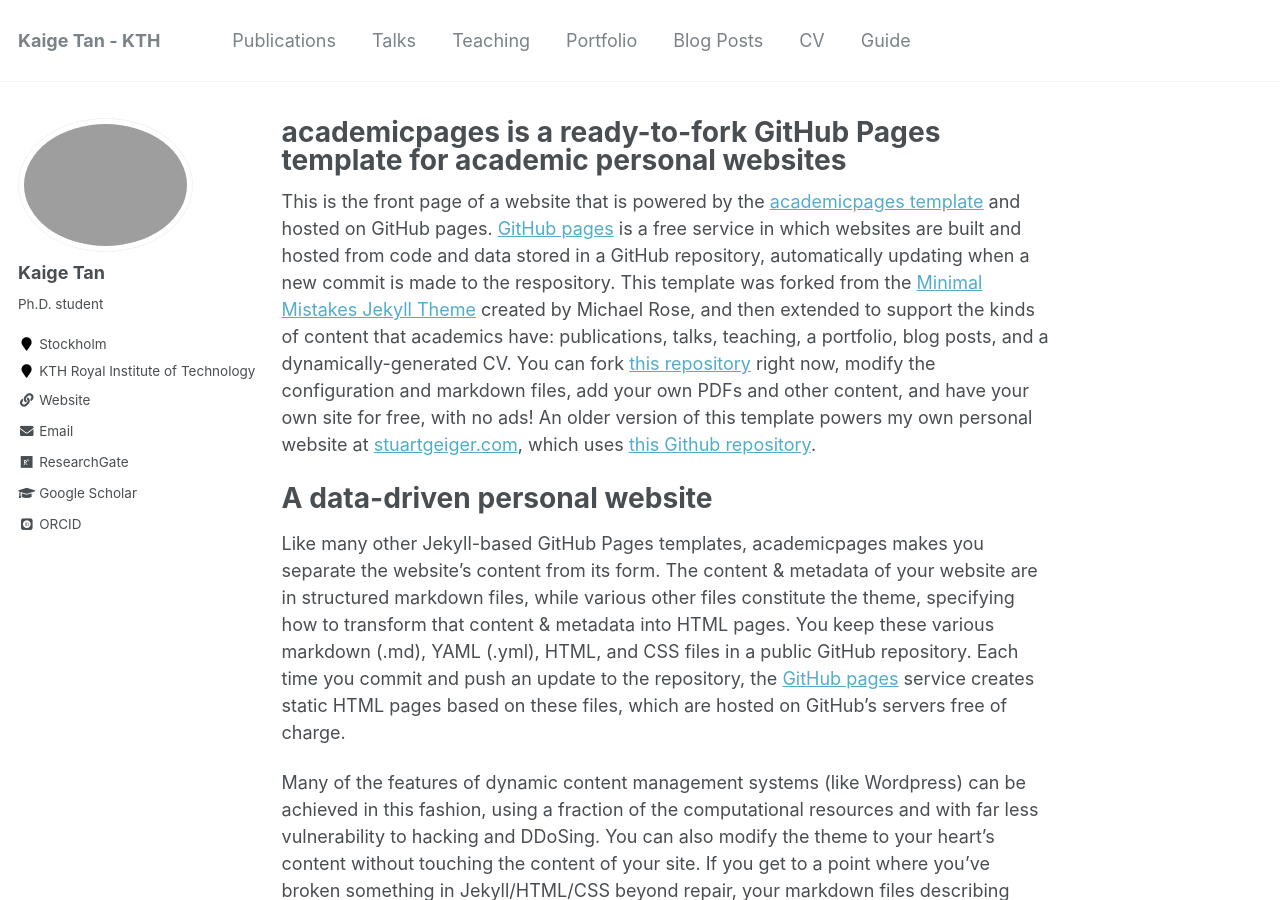
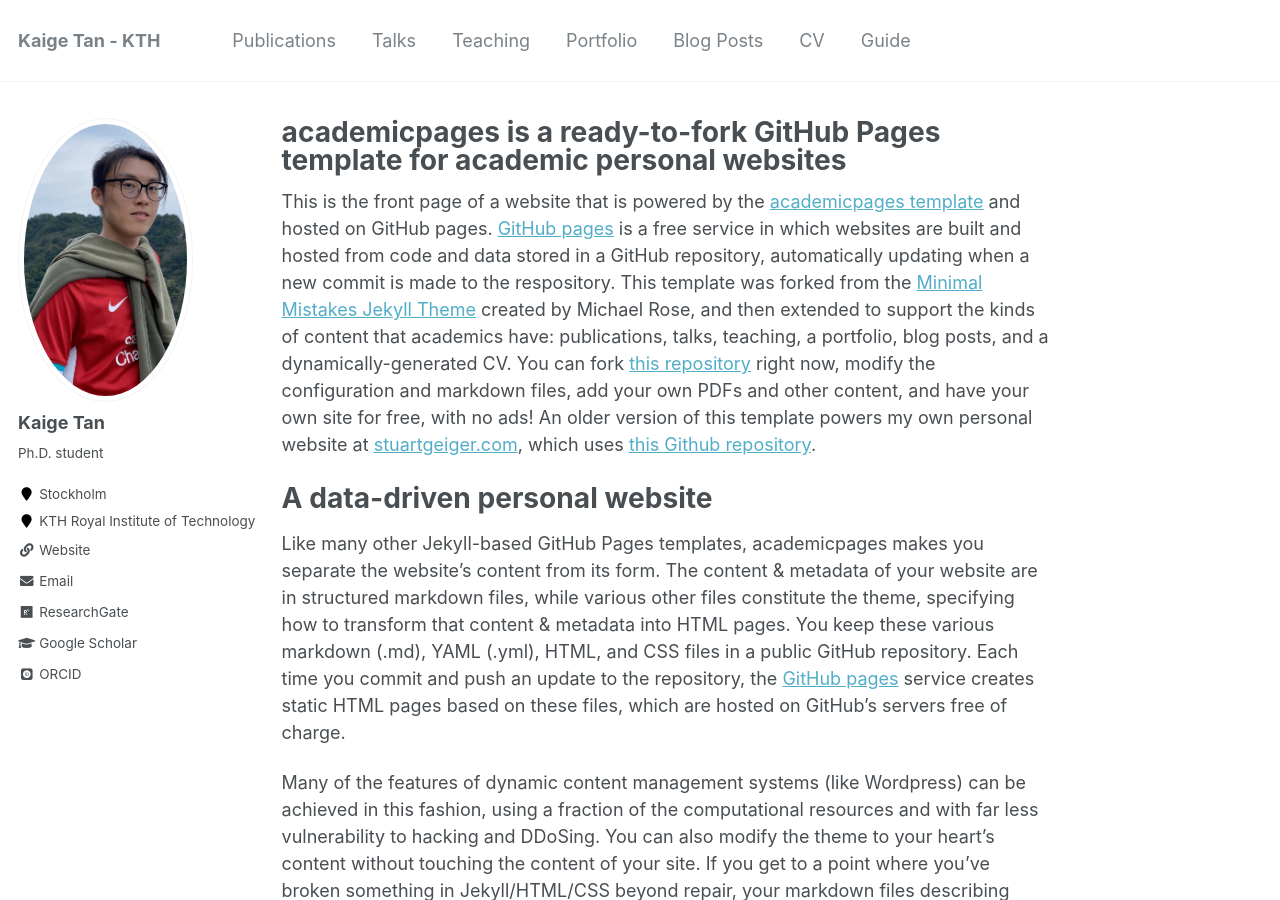
Before and after one commit to KaigeTan/KaigeTan.github.io, a Jekyll site: the page built from _pages/about.md, in a window 1280 px wide and 900 px high. Built offline with Jekyll 4.4.1, drawn with Linux system fonts in a browser that asks for light colours; some web fonts are replaced.

Commit message:
Update _config.yml
add photo

```diff
--- a/_config.yml
+++ b/_config.yml
@@ -73,7 +73,7 @@
 # Site Author
 author:
   name             : "Kaige Tan"
-  avatar           : "Kaige.png"
+  avatar           : "Kaige.jpg"
   bio              : "Ph.D. student"
   location         : "Stockholm"
   employer         : "KTH Royal Institute of Technology"
```
